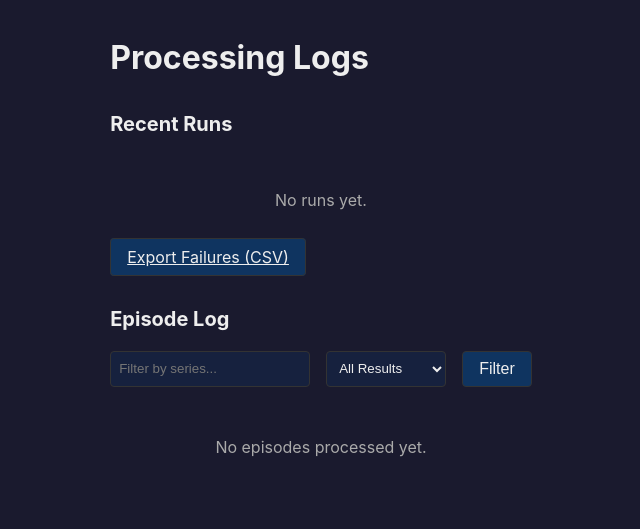
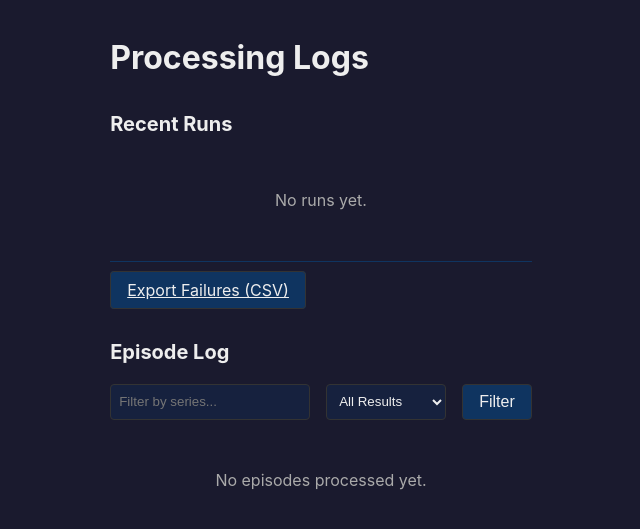
Before and after one commit to richiecoy/afterwatch, a FastAPI app: page /logs/ in a window 1280 px wide. Shown: the part 71-600 px from the top of the page, without its empty margins (319-959 px from the left). Run offline with FastAPI, Linux system fonts and the light colour scheme; data that the repository does not hold is empty; parts of the project's set-up code (start-up, migrations or seed data) failed here and were passed over.

Commit message:
Update style.css

```diff
--- a/static/css/style.css
+++ b/static/css/style.css
@@ -513,3 +513,10 @@ h2 {
     width: 60px;
     text-align: center;
 }
+
+/* Export actions */
+.export-actions {
+    margin-top: 1rem;
+    padding-top: 1rem;
+    border-top: 1px solid var(--bg-card);
+}
```
